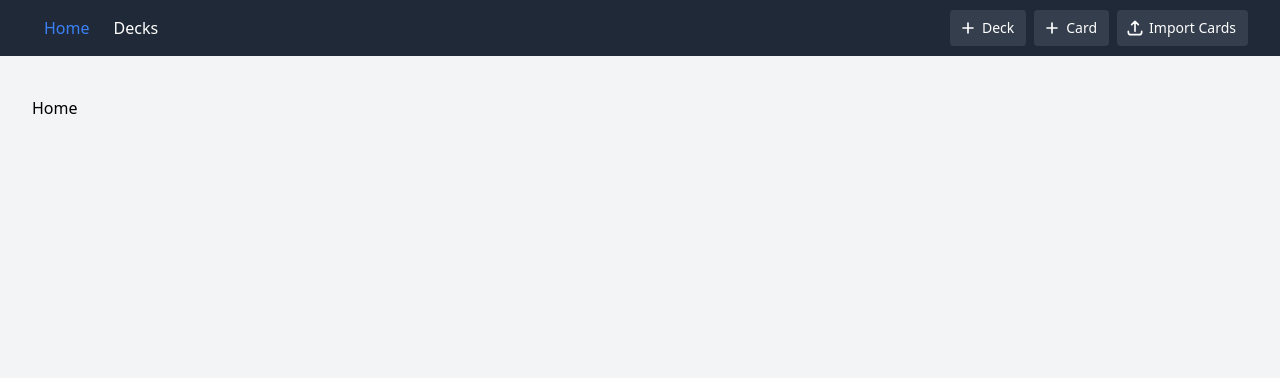
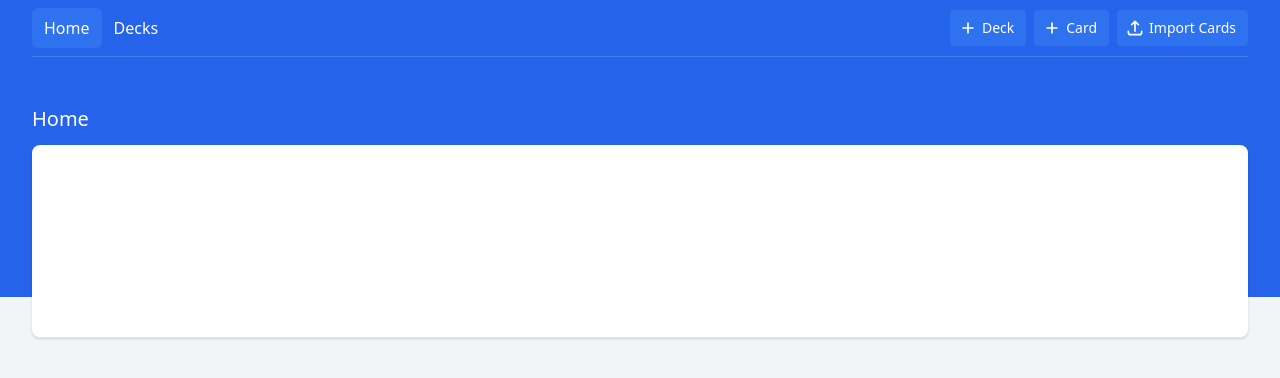
Before and after one commit to ByMykel/Yelena, a Vue app in the folder frontend/: page /#/ in a window 1280 px wide. Shown: the top 378 px of the page. Built offline with nearby package versions, Linux system fonts and the light colour scheme; no server answers.

Commit message:
refactor: change navbar design.

```diff
--- a/frontend/src/components/Navbar.vue
+++ b/frontend/src/components/Navbar.vue
@@ -1,26 +1,26 @@
 <template>
-    <div class="bg-gray-800">
+    <div class="bg-blue-600 pb-60">
         <div class="px-2 mx-auto max-w-7xl sm:px-6 lg:px-8">
-            <div class="flex items-center justify-between py-2">
+            <div class="flex items-center justify-between py-2 border-b border-blue-300 border-opacity-25">
                 <nav>
                     <div class="flex">
                         <router-link
                             to="/"
-                            class="block px-3 py-2 font-medium rounded-md"
+                            class="block px-3 py-2 font-medium text-white rounded-md"
                             :class="
                                 $route.name === 'Home'
-                                    ? 'text-blue-500'
-                                    : 'text-white hover:text-gray-300'
+                                    ? 'bg-blue-500 bg-opacity-50'
+                                    : 'hover:text-gray-200'
                             "
                             >Home</router-link
                         >
                         <router-link
                             to="/decks"
-                            class="block px-3 py-2 font-medium rounded-md"
+                            class="block px-3 py-2 font-medium text-white rounded-md"
                             :class="
                                 $route.name === 'Decks'
-                                    ? 'text-blue-500'
-                                    : 'text-white hover:text-gray-300'
+                                    ? 'bg-blue-500 bg-opacity-50'
+                                    : 'hover:text-gray-200'
                             "
                             >Decks</router-link
                         >
@@ -28,7 +28,7 @@
                 </nav>
                 <div class="flex space-x-2">
                     <button
-                        class="flex items-center px-2 py-2 text-sm font-medium text-white bg-gray-600 bg-opacity-50 rounded jutify-center hover:bg-opacity-75"
+                        class="flex items-center px-2 py-2 text-sm font-medium text-white bg-blue-500 bg-opacity-50 rounded jutify-center hover:bg-opacity-75"
                         @click="$emit('create-deck')"
                     >
                         <svg
@@ -48,7 +48,7 @@
                         <span class="mx-1">Deck</span>
                     </button>
                     <button
-                        class="flex items-center px-2 py-2 text-sm font-medium text-white bg-gray-600 bg-opacity-50 rounded jutify-center hover:bg-opacity-75"
+                        class="flex items-center px-2 py-2 text-sm font-medium text-white bg-blue-500 bg-opacity-50 rounded jutify-center hover:bg-opacity-75"
                         @click="$emit('create-card')"
                     >
                         <svg
@@ -68,7 +68,7 @@
                         <span class="mx-1">Card</span>
                     </button>
                     <button
-                        class="flex items-center px-2 py-2 text-sm font-medium text-white bg-gray-600 bg-opacity-50 rounded jutify-center hover:bg-opacity-75"
+                        class="flex items-center px-2 py-2 text-sm font-medium text-white bg-blue-500 bg-opacity-50 rounded jutify-center hover:bg-opacity-75"
                         @click="$emit('import-card')"
                     >
                         <svg
--- a/frontend/src/layouts/AppLayout.vue
+++ b/frontend/src/layouts/AppLayout.vue
@@ -17,7 +17,7 @@
             @create-card="showCardModal = true"
             @import-card="showImportCardModal = true"
         ></navbar>
-        <div class="mx-auto my-10 max-w-7xl sm:px-6 lg:px-8">
+        <div class="mx-auto my-10 -mt-48 max-w-7xl sm:px-6 lg:px-8">
             <slot></slot>
         </div>
     </div>
--- a/frontend/src/views/Home.vue
+++ b/frontend/src/views/Home.vue
@@ -1,5 +1,10 @@
 <template>
-    <div>Home</div>
+    <div>
+        <div class="pb-3 text-xl text-white text-bold">Home</div>
+        <div
+            class="pb-48 overflow-hidden bg-white border-b border-gray-200 shadow sm:rounded-lg"
+        ></div>
+    </div>
 </template>
 
 <script>
```
